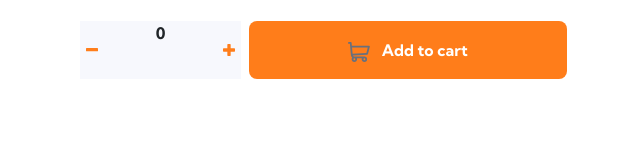
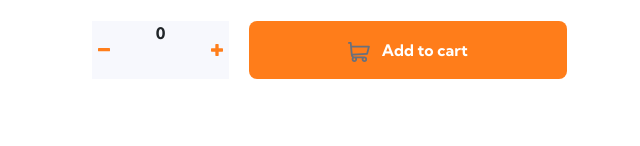
Before and after one commit to AgstAngelo/ecommerce-product-page, a website: page index.html in a window 1280 px wide. Shown: the part 548-694 px from the top of the page, 541-1181 px from the left. Drawn offline with nearby package versions, Linux system fonts and the light colour scheme.

Commit message:
feature: fixed control items div. To be done: fix span (center number), fix price crossed (mobile).

```diff
--- a/index.html
+++ b/index.html
@@ -149,12 +149,12 @@
           <span class="px-3 mb-lg-4 fw-bold d-lg-block medium"><s>$250.00</s></span>
         </div>
         <div class="row">
-          <div class="d-flex align-items-center g-0 rounded-3 cart-items py-2">
-            <button class="col d-flex align-items-center border-0 bgc-lighter h-100">
+          <div class="d-flex align-items-center cart-items py-2">
+            <button class="h-100 w-100 d-flex align-items-center border-0 bgc-lighter">
               <img src="./images/icon-minus.svg" alt="minus icon"/>
             </button>
-            <span class="col fw-bold text-center bgc-lighter h-100">0</span>
-            <button class="col d-flex flex-row-reverse align-items-center border-0 bgc-lighter h-100">
+            <span class=" h-100 w-100 fw-bold text-center bgc-lighter h-100">0</span>
+            <button class="h-100 w-100 d-flex flex-row-reverse align-items-center border-0 bgc-lighter">
               <img src="./images/icon-plus.svg" alt="plus icon" />
             </button>
           </div>
```
